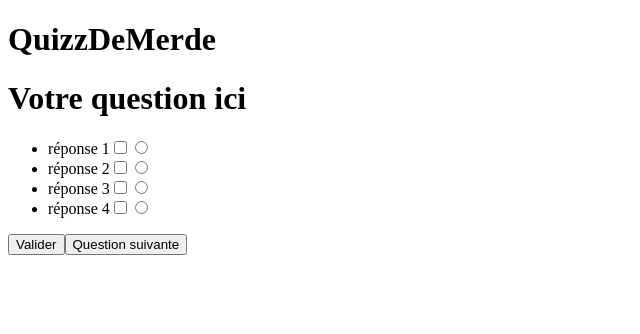
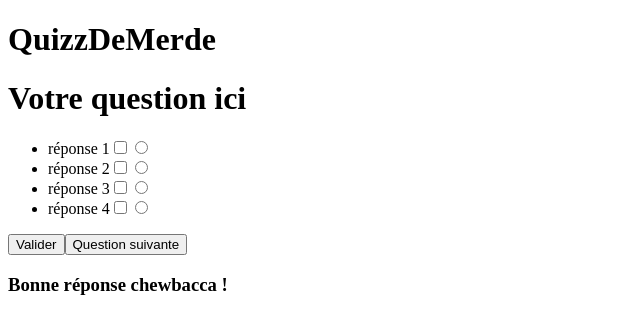
Before and after one commit to AntoineValenduc/Electron_TP_Final, an Electron app: page index.html in a window 800 px wide. Shown: the whole page, without its empty margins (0-640 px from the left). Drawn offline with Linux system fonts and the light colour scheme.

Commit message:
renderer successMessage

```diff
--- a/index.html
+++ b/index.html
@@ -5,7 +5,7 @@
     <!-- https://developer.mozilla.org/en-US/docs/Web/HTTP/CSP -->
     <meta http-equiv="Content-Security-Policy" content="default-src 'self'; script-src 'self'; style-src 'self' 'unsafe-inline'">
     <link href="./styles.css" rel="stylesheet">
-    <title>Hello World!</title>
+    <title>Quiz</title>
   </head>
   <body>
     <div id="container"></div>
--- a/renderer.js
+++ b/renderer.js
@@ -21,10 +21,12 @@ const displayPropositionList = () => {
     propArray.forEach(newProposition => {
         const proposition = document.createElement('li');
         const radioButton = document.createElement('input');
+        const checkbox = document.createElement('input');
+
         radioButton.type = 'radio';
-        const checkbox = document.createElement('input');
         checkbox.type = 'checkbox';
         proposition.textContent = newProposition;
+
         list.appendChild(proposition);
         proposition.appendChild(checkbox);
         proposition.appendChild(radioButton);
@@ -44,8 +46,15 @@ const nextQuestionButton = () => {
     container.appendChild(nextButton);
 }
 
+const successMessage = () => {
+    const successMessage = document.createElement('h3');
+    successMessage.textContent = 'Bonne réponse chewbacca !';
+    container.appendChild(successMessage);
+}
+
 displayQuizzTitle();
 displayQuestion();
 displayPropositionList();
 validateButton();
 nextQuestionButton();
+successMessage();
```
